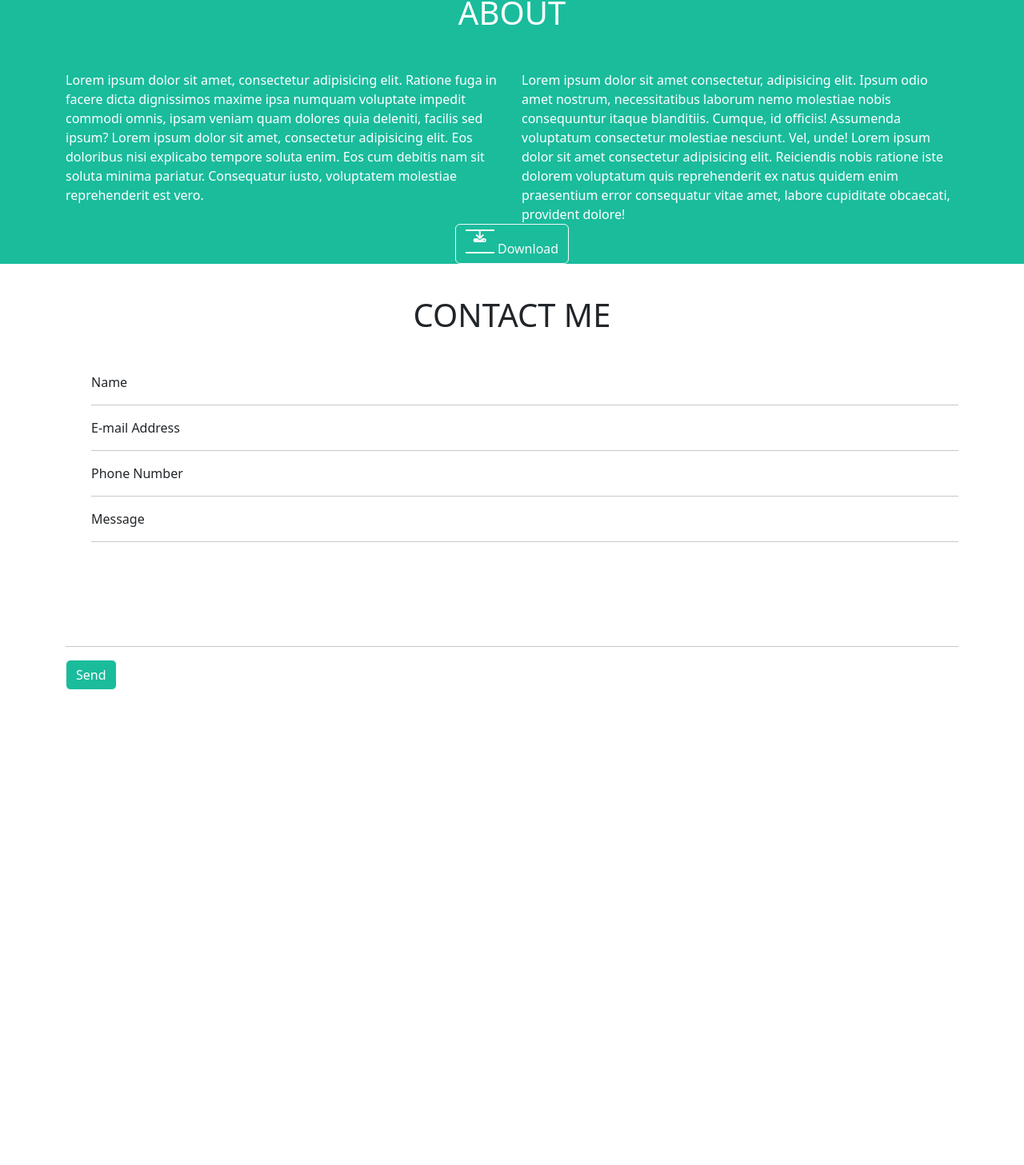
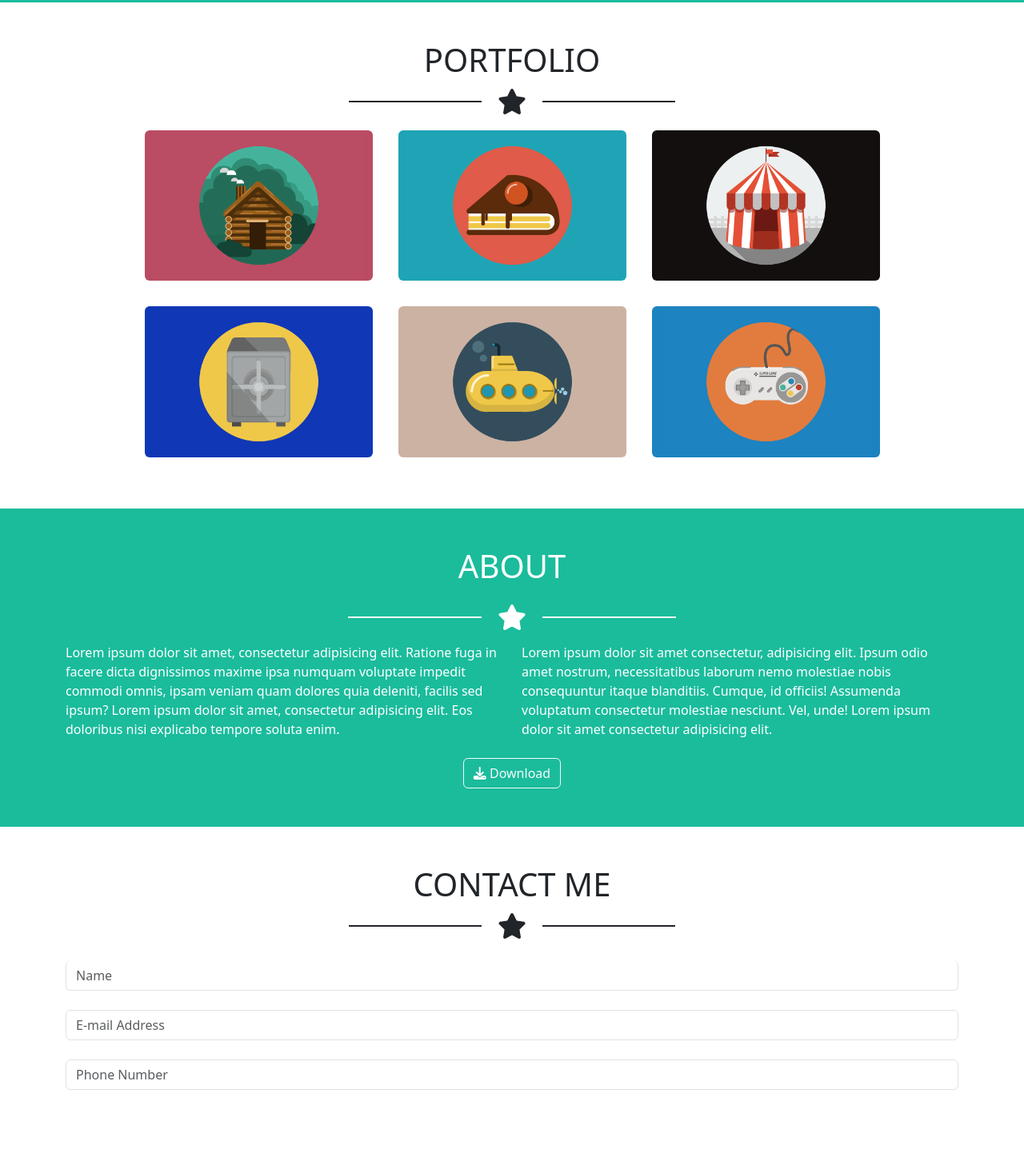
Before and after one commit to danielecarpentiero/html-css-bootstrap-freelancer, a plain HTML site: page index.html in a window 1280 px wide. Shown: the part 563-2020 px from the top of the page at 80% size. Before the commit the page ends 1486 px from the top, so only its background shows below. Drawn offline with nearby package versions, Linux system fonts and the light colour scheme.

Commit message:
feat: sections done/ doing form

```diff
--- a/css/_partials/custom.css
+++ b/css/_partials/custom.css
@@ -1,11 +1,9 @@
 /* custom */
-section i::before,
-section i::after {
+.star::before,
+.star::after {
   content: "";
-  display: inline-block;
-  width: 100%;
+  width: 15%;
   height: 2px;
-  background-color: #fff;
-  margin-right: 10px;
+  background-color: currentColor;
 }
 /* /custom */
--- a/css/style.css
+++ b/css/style.css
@@ -6,7 +6,7 @@
 ul {
   list-style-type: none;
 }
-/* Navbar */
+
 h4,
 header {
   font-weight: 700;
@@ -27,10 +27,8 @@ h1 {
 
 h2 {
   font-size: 2.5rem;
-  padding: 40px 0;
 }
 
-header,
 section:nth-of-type(odd),
 #send {
   color: white;
@@ -41,12 +39,19 @@ header {
   background-color: #2c3e50;
 }
 
-/* nav .container {
-  height: 90px;
-} */
-/* /Navbar */
+/* /header */
 /* Main */
+
 /* First section */
+.star {
+  width: 100%;
+  justify-content: center;
+  gap: 20px;
+  font-size: 2rem;
+}
+/* /first section */
+
+/* second section */
 #placeholder {
   width: 230px;
 }
@@ -55,14 +60,10 @@ header h5 {
   margin-bottom: 50px;
 }
 
-/* section:first-of-type {
-  margin: 90px 0;
-} */
+section:nth-of-type(2) img {
+  width: 100%;
+}
 
-/* section:first-of-type .row {
-  gap: 30px;
-}
- */
 #portfolio-1 {
   background-color: #ba4b63;
 }
@@ -86,15 +87,15 @@ header h5 {
 #portfolio-6 {
   background-color: #1c83c1;
 }
-/* /first section */
-/* Second section */
+/* /second section */
+/* third section */
 
 section:nth-of-type(2) button {
   margin-bottom: 60px;
 }
 
-/* /second section */
-/* Third section */
+/* /third section */
+/* fourth section */
 #contacts {
   margin-top: 130px;
 }
@@ -103,5 +104,5 @@ section:nth-of-type(2) button {
   margin-bottom: 60px;
 }
 
-/* /third section*/
+/* /fourth section*/
 /* /Main */
--- a/index.html
+++ b/index.html
@@ -21,7 +21,7 @@
     <!-- Header -->
     <header>
       <div class="container">
-        <nav class="navbar navbar-expand-lg">
+        <nav class="navbar navbar-expand-lg" data-bs-theme="dark">
           <div class="container-fluid">
             <a class="navbar-brand" href="#">start bootstrap</a>
             <button
@@ -58,51 +58,59 @@
     <main>
       <!-- section 1 -->
       <section>
-        <div class="container pt-5">
+        <div class="container pb-3 pt-5">
           <div class="row">
             <div class="col d-flex align-items-center flex-column">
               <div id="placeholder">
                 <img src="img/avatar.svg" alt="avatar" />
               </div>
-              <h1 class="pt-2" id="start">start bootstrap</h1>
-              <i class="fa-solid fa-star"></i>
-              <h5>graphic artist - web designer - illustrator</h5>
+              <h1 class="pt-2 pb-2" id="start">start bootstrap</h1>
+              <div class="star p-1 d-flex align-items-center">
+                <i class="fa-solid fa-star"></i>
+              </div>
+              <h5 class="p-4">graphic artist - web designer - illustrator</h5>
             </div>
           </div>
         </div>
       </section>
       <!-- /section 1 -->
       <!-- Section 2 -->
-      <section>
+      <section class="pb-5">
         <div class="container">
-          <h2 class="text-center">portfolio</h2>
+          <h2 class="text-center pt-5">portfolio</h2>
+          <div class="star p-1 d-flex align-items-center">
+            <i class="fa-solid fa-star"></i>
+          </div>
           <div class="row justify-content-center">
             <div class="m-3 col-12 col-md-4 col-lg-3 rounded" id="portfolio-1">
-              Contenuto 1
+              <img src="img/cabin.png" alt="" />
             </div>
             <div class="m-3 col-12 col-md-4 col-lg-3 rounded" id="portfolio-2">
-              Contenuto 1
+              <img src="img/cake.png" alt="" />
             </div>
             <div class="m-3 col-12 col-md-4 col-lg-3 rounded" id="portfolio-3">
-              Contenuto 1
+              <img src="img/circus.png" alt="" />
             </div>
             <div class="m-3 col-12 col-md-4 col-lg-3 rounded" id="portfolio-4">
-              Contenuto 1
+              <img src="img/safe.png" alt="" />
             </div>
             <div class="m-3 col-12 col-md-4 col-lg-3 rounded" id="portfolio-5">
-              Contenuto 1
+              <img src="img/submarine.png" alt="" />
             </div>
             <div class="m-3 col-12 col-md-4 col-lg-3 rounded" id="portfolio-6">
-              Contenuto 1
+              <img src="img/game.png" alt="" />
             </div>
           </div>
         </div>
       </section>
-      <!-- /section 1 -->
-      <!-- Section 2 -->
-      <section>
+      <!-- /section 2 -->
+      <!-- Section 3 -->
+      <section class="pb-5 pt-5">
         <div class="container d-flex justify-content-center flex-wrap">
           <h2 class="text-center">about</h2>
+          <div class="star pt-3 pb-3 d-flex align-items-center">
+            <i class="fa-solid fa-star"></i>
+          </div>
           <div class="row flex flex-row flex-wrap">
             <div class="col-12 col-md-6">
               Lorem ipsum dolor sit amet, consectetur adipisicing elit. Ratione
@@ -110,51 +118,68 @@
               impedit commodi omnis, ipsam veniam quam dolores quia deleniti,
               facilis sed ipsum? Lorem ipsum dolor sit amet, consectetur
               adipisicing elit. Eos doloribus nisi explicabo tempore soluta
-              enim. Eos cum debitis nam sit soluta minima pariatur. Consequatur
-              iusto, voluptatem molestiae reprehenderit est vero.
+              enim.
             </div>
             <div class="col-12 col-md-6">
               Lorem ipsum dolor sit amet consectetur, adipisicing elit. Ipsum
               odio amet nostrum, necessitatibus laborum nemo molestiae nobis
               consequuntur itaque blanditiis. Cumque, id officiis! Assumenda
               voluptatum consectetur molestiae nesciunt. Vel, unde! Lorem ipsum
-              dolor sit amet consectetur adipisicing elit. Reiciendis nobis
-              ratione iste dolorem voluptatum quis reprehenderit ex natus quidem
-              enim praesentium error consequatur vitae amet, labore cupiditate
-              obcaecati, provident dolore!
+              dolor sit amet consectetur adipisicing elit.
             </div>
           </div>
-          <button type="button text-center" class="btn btn-outline-light">
+          <button type="button text-center" class="btn btn-outline-light mt-4">
             <i class="fa-solid fa-download"></i> Download
           </button>
         </div>
       </section>
-      <!-- /section 2 -->
-      <!-- Section 3 -->
-      <section>
+      <!-- /section 3 -->
+      <!-- Section 4 -->
+      <section class="pt-5">
         <div class="container">
           <h2 class="text-center">contact me</h2>
-          <ul>
-            <li>Name</li>
-            <hr />
-            <li>E-mail Address</li>
-            <hr />
-            <li>Phone Number</li>
-            <hr />
-            <li>Message</li>
-            <hr />
-          </ul>
+          <div class="star p-1 d-flex align-items-center">
+            <i class="fa-solid fa-star"></i>
+          </div>
+          <form action="form">
+            <label for="exampleFormControlInput1" class="form-label"></label>
+            <input
+              type="email"
+              class="form-control border-top-0 border-left-0 border-right-0"
+              id="exampleFormControlInput1"
+              placeholder="Name"
+            />
+            <label for="exampleFormControlInput1" class="form-label"></label>
+            <input
+              type="email"
+              class="form-control"
+              id="exampleFormControlInput1"
+              placeholder="E-mail Address"
+            />
+            <label for="exampleFormControlInput1" class="form-label"></label>
+            <input
+              type="email"
+              class="form-control"
+              id="exampleFormControlInput1"
+              placeholder="Phone Number"
+            />
+          </form>
           <hr id="contacts" />
           <button type="button" class="btn btn-outline-light" id="send">
             Send
           </button>
         </div>
       </section>
-      <!-- /section 3 -->
+      <!-- /section 4 -->
     </main>
     <!-- /Main -->
     <!-- Footer -->
     <footer></footer>
     <!-- /footer -->
+    <script
+      src="https://cdn.jsdelivr.net/npm/bootstrap@5.3.2/dist/js/bootstrap.bundle.min.js"
+      integrity="sha384-C6RzsynM9kWDrMNeT87bh95OGNyZPhcTNXj1NW7RuBCsyN/o0jlpcV8Qyq46cDfL"
+      crossorigin="anonymous"
+    ></script>
   </body>
 </html>
```
Also changed, not shown: img/avatar.svg (added), img/cabin.png (added), img/cake.png (added), img/circus.png (added), img/game.png (added), img/safe.png (added), img/submarine.png (added).
